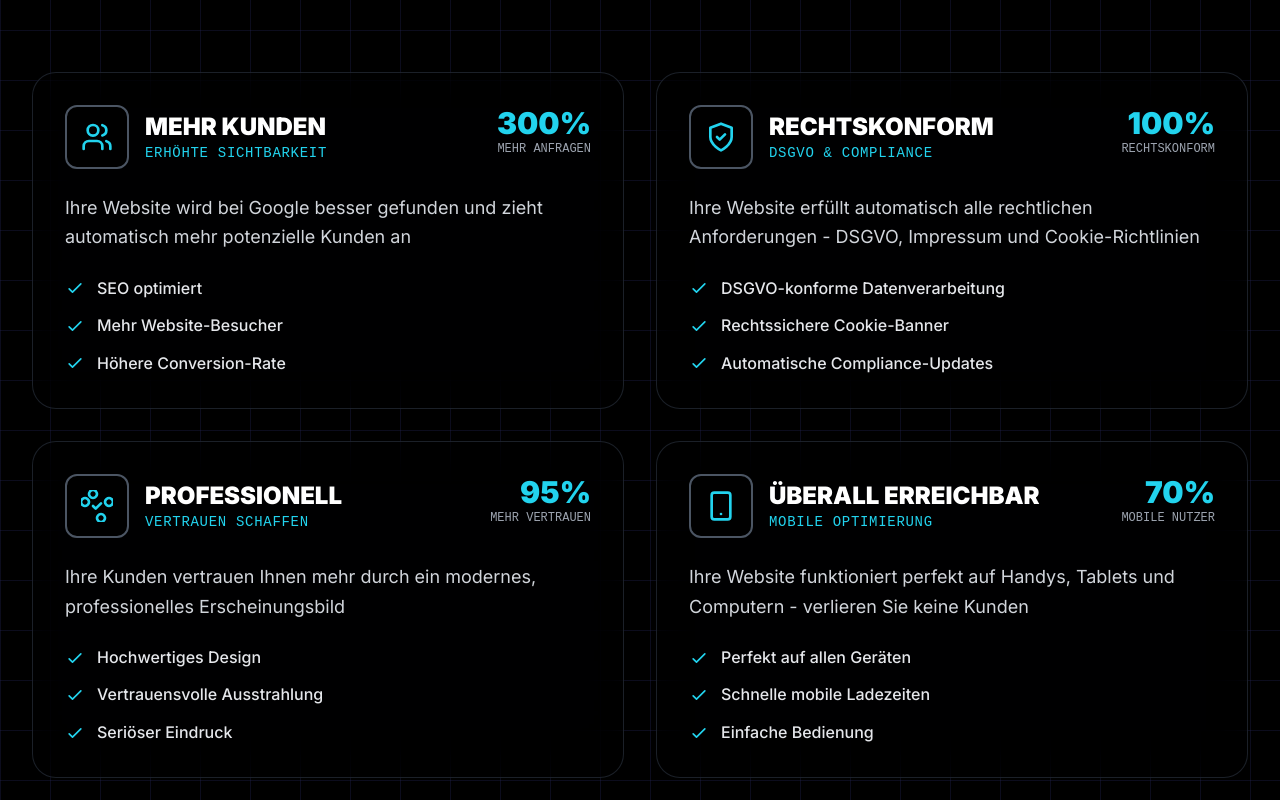
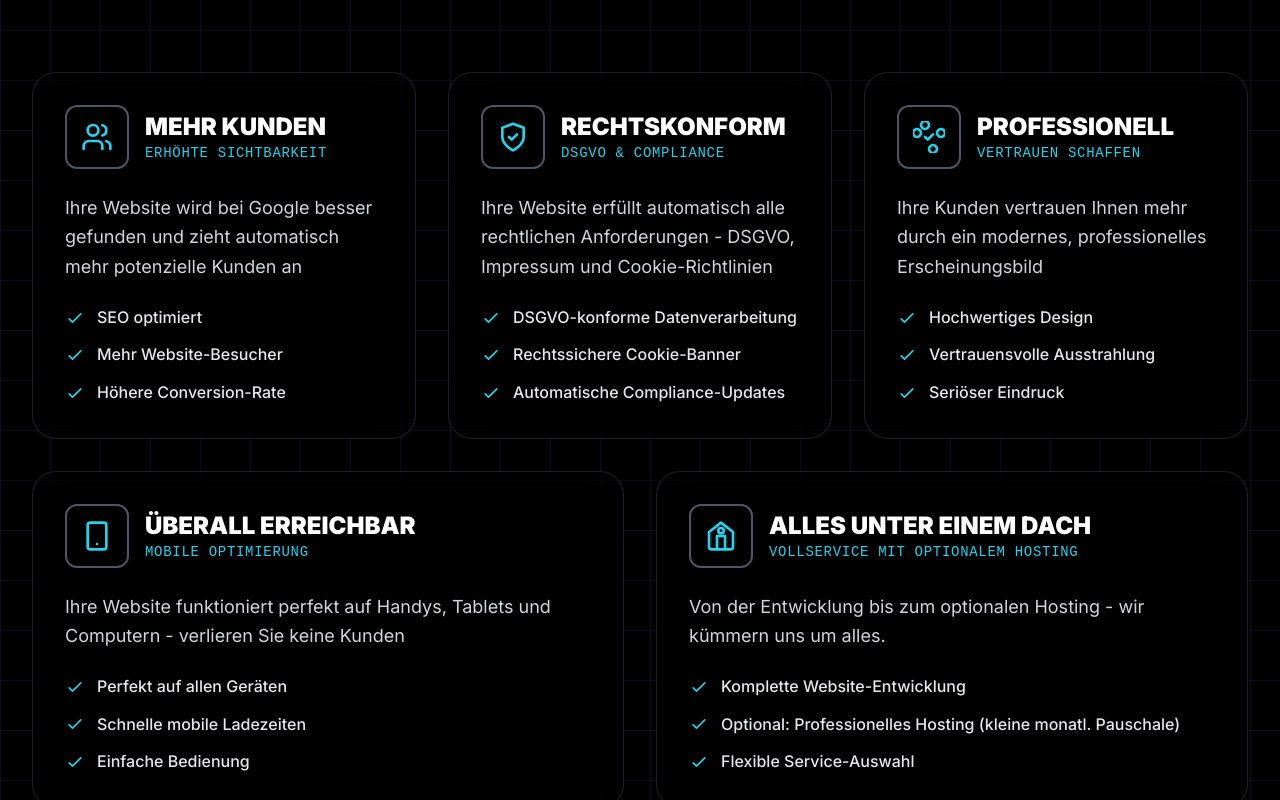
Before and after one commit to Hartoooooo/Neoklar, a Next.js app: page / in a window 1280 px wide. Shown: the part 2220-3020 px from the top of the page. Built offline with nearby package versions, Linux system fonts and the light colour scheme; no server answers.

Commit message:
Vorteile-Sektion aktualisiert: Hosting als optional dargestellt und Prozentzahlen entfernt

```diff
--- a/components/TechAdvantages.tsx
+++ b/components/TechAdvantages.tsx
@@ -89,9 +89,7 @@ const TechAdvantages = () => {
         'Mehr Website-Besucher',
         'Höhere Conversion-Rate'
       ],
-      color: 'from-blue-500 to-cyan-400',
-      metric: '300%',
-      metricLabel: 'mehr Anfragen'
+      color: 'from-blue-500 to-cyan-400'
     },
     {
       id: 'legal-compliance',
@@ -109,9 +107,7 @@ const TechAdvantages = () => {
         'Rechtssichere Cookie-Banner',
         'Automatische Compliance-Updates'
       ],
-      color: 'from-purple-500 to-pink-400',
-      metric: '100%',
-      metricLabel: 'rechtskonform'
+      color: 'from-purple-500 to-pink-400'
     },
     {
       id: 'professional-image',
@@ -132,9 +128,7 @@ const TechAdvantages = () => {
         'Vertrauensvolle Ausstrahlung',
         'Seriöser Eindruck'
       ],
-      color: 'from-emerald-500 to-teal-400',
-      metric: '95%',
-      metricLabel: 'mehr Vertrauen'
+      color: 'from-emerald-500 to-teal-400'
     },
     {
       id: 'mobile-reach',
@@ -152,9 +146,26 @@ const TechAdvantages = () => {
         'Schnelle mobile Ladezeiten',
         'Einfache Bedienung'
       ],
-      color: 'from-orange-500 to-red-400',
-      metric: '70%',
-      metricLabel: 'mobile Nutzer'
+      color: 'from-orange-500 to-red-400'
+    },
+    {
+      id: 'all-in-one',
+      title: 'ALLES UNTER EINEM DACH',
+      subtitle: 'VOLLSERVICE MIT OPTIONALEM HOSTING',
+      icon: (
+        <svg viewBox="0 0 24 24" fill="none" className="w-full h-full">
+          <path d="M3 9l9-7 9 7v11a2 2 0 0 1-2 2H5a2 2 0 0 1-2-2z" stroke="currentColor" strokeWidth="2" strokeLinecap="round" strokeLinejoin="round"/>
+          <polyline points="9,22 9,12 15,12 15,22" stroke="currentColor" strokeWidth="2" strokeLinecap="round" strokeLinejoin="round"/>
+          <circle cx="12" cy="8" r="2" stroke="currentColor" strokeWidth="2"/>
+        </svg>
+      ),
+      description: 'Von der Entwicklung bis zum optionalen Hosting - wir kümmern uns um alles.',
+      benefits: [
+        'Komplette Website-Entwicklung',
+        'Optional: Professionelles Hosting (kleine monatl. Pauschale)',
+        'Flexible Service-Auswahl'
+      ],
+      color: 'from-indigo-500 to-purple-400'
     }
   ]
 
@@ -255,9 +266,9 @@ const TechAdvantages = () => {
 
         {/* Main Advantages */}
         <div className="space-y-8 mb-24">
-          {/* First Row - Cards 1 & 2 */}
-          <div className="grid grid-cols-1 lg:grid-cols-2 gap-8">
-            {customerAdvantages.slice(0, 2).map((advantage, index) => (
+          {/* First Row - Cards 1, 2 & 3 */}
+          <div className="grid grid-cols-1 lg:grid-cols-3 gap-8">
+            {customerAdvantages.slice(0, 3).map((advantage, index) => (
               <div
                 key={advantage.id}
                 className={`group relative bg-black/40 backdrop-blur-xl border border-gray-700/50 rounded-3xl p-8 transition-all duration-700 ${
@@ -288,12 +299,6 @@ const TechAdvantages = () => {
                       </p>
                     </div>
                   </div>
-
-                  {/* Metric Badge - Hidden on Mobile */}
-                  <div className="hidden md:block text-right">
-                    <div className="text-3xl font-black text-cyan-400">{advantage.metric}</div>
-                    <div className="text-xs text-gray-400 font-mono uppercase">{advantage.metricLabel}</div>
-                  </div>
                 </div>
 
                 {/* Description */}
@@ -318,9 +323,9 @@ const TechAdvantages = () => {
             ))}
           </div>
 
-          {/* Second Row - Cards 3 & 4 */}
+          {/* Second Row - Cards 4 & 5 */}
           <div id="second-row-cards" className="grid grid-cols-1 lg:grid-cols-2 gap-8">
-            {customerAdvantages.slice(2, 4).map((advantage, index) => (
+            {customerAdvantages.slice(3, 5).map((advantage, index) => (
               <div
                 key={advantage.id}
                 className={`group relative bg-black/40 backdrop-blur-xl border border-gray-700/50 rounded-3xl p-8 transition-all duration-700 ${
@@ -330,7 +335,7 @@ const TechAdvantages = () => {
                   transitionDelay: `${300 + index * 200}ms`,
                   transitionDuration: '800ms'
                 }}
-                onMouseEnter={() => setActiveCard(index + 2)}
+                onMouseEnter={() => setActiveCard(index + 3)}
                 onMouseLeave={() => setActiveCard(null)}
               >
 
@@ -350,12 +355,6 @@ const TechAdvantages = () => {
                         {advantage.subtitle}
                       </p>
                     </div>
-                  </div>
-
-                  {/* Metric Badge - Hidden on Mobile */}
-                  <div className="hidden md:block text-right">
-                    <div className="text-3xl font-black text-cyan-400">{advantage.metric}</div>
-                    <div className="text-xs text-gray-400 font-mono uppercase">{advantage.metricLabel}</div>
                   </div>
                 </div>
 
```
